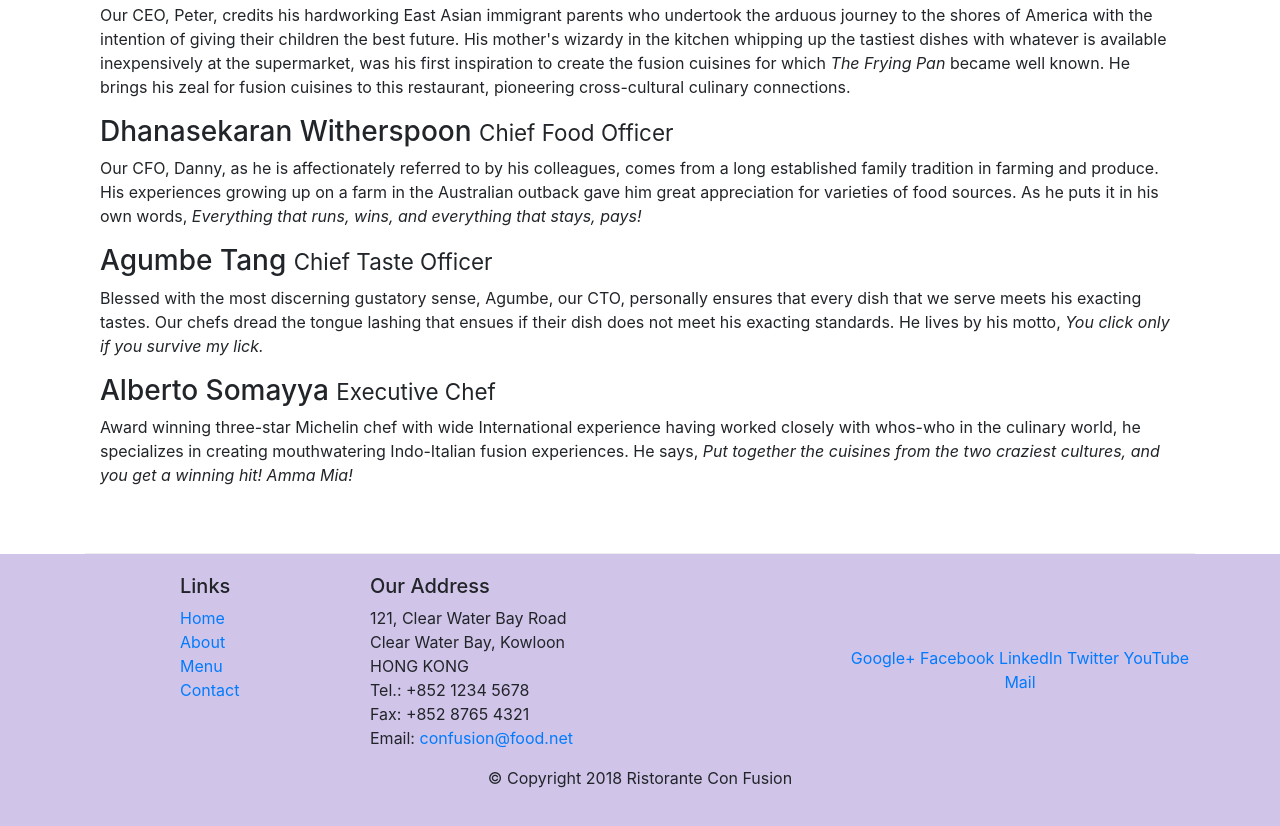
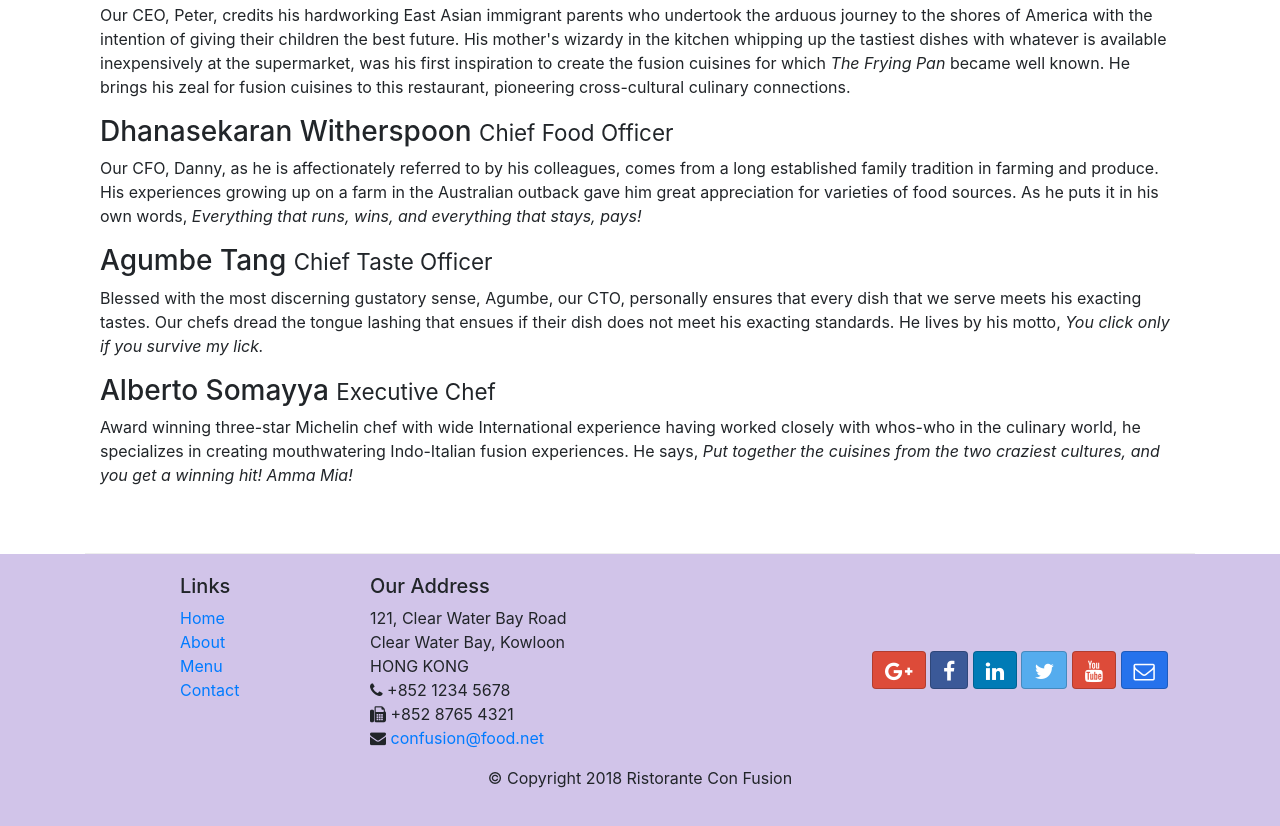
Before and after one commit to ivanseibel/conFusion, a website: page aboutus.html in a window 1280 px wide. Shown: the part 1000-1826 px from the top of the page. Drawn offline with nearby package versions, Linux system fonts and the light colour scheme.

Commit message:
Icon Fonts

```diff
--- a/aboutus.html
+++ b/aboutus.html
@@ -10,6 +10,8 @@
   <!-- Bootstrap CSS -->
   <link rel="stylesheet" href="node_modules/bootstrap/dist/css/bootstrap.min.css">
   <link rel="stylesheet" href="css/styles.css">
+  <link rel="stylesheet" href="node_modules/font-awesome/css/font-awesome.min.css">
+  <link rel="stylesheet" href="node_modules/bootstrap-social/bootstrap-social.css">
   <title>Ristorante Con Fusion: About Us</title>
 
 </head>
@@ -27,16 +29,24 @@
       <div class="collapse navbar-collapse mr-auto" id="Navbar">
         <ul class="navbar-nav ">
           <li class="nav-item">
-            <a href="./index.html" class="nav-link">Home</a>
+            <a href="./index.html" class="nav-link">
+              <i class="fa fa-home fa-lg"></i> Home
+            </a>
           </li>
           <li class="nav-item active">
-            <a href="#" class="nav-link">About</a>
+            <a href="#" class="nav-link">
+              <i class="fa fa-info fa-lg"></i> About
+            </a>
           </li>
           <li class="nav-item">
-            <a href="#" class="nav-link">Menu</a>
+            <a href="#" class="nav-link">
+              <i class="fa fa-list fa-lg"></i> Menu
+            </a>
           </li>
           <li class="nav-item">
-            <a href="#" class="nav-link">Contact</a>
+            <a href="#" class="nav-link">
+              <i class="fa fa-address-card fa-lg"></i> Contact
+            </a>
           </li>
         </ul>
 
@@ -139,19 +149,31 @@
             121, Clear Water Bay Road<br>
             Clear Water Bay, Kowloon<br>
             HONG KONG<br>
-            Tel.: +852 1234 5678<br>
-            Fax: +852 8765 4321<br>
-            Email: <a href="mailto:confusion@food.net">confusion@food.net</a>
+            <i class="fa fa-phone"></i> +852 1234 5678<br>
+            <i class="fa fa-fax"></i> +852 8765 4321<br>
+            <i class="fa fa-envelope"></i> <a href="mailto:confusion@food.net">confusion@food.net</a>
           </address>
         </div>
         <div class="col-12 col-sm-4 align-self-center">
           <div class="text-center">
-            <a href="http://google.com/+">Google+</a>
-            <a href="http://www.facebook.com/profile.php?id=">Facebook</a>
-            <a href="http://www.linkedin.com/in/">LinkedIn</a>
-            <a href="http://twitter.com/">Twitter</a>
-            <a href="http://youtube.com/">YouTube</a>
-            <a href="mailto:">Mail</a>
+            <a href="http://google.com/+" class="btn btn-google">
+              <i class="fa fa-google-plus fa-lg"></i>
+            </a>
+            <a href="http://www.facebook.com/profile.php?id=" class="btn btn-facebook">
+              <i class="fa fa-facebook fa-lg"></i>
+            </a>
+            <a href="http://www.linkedin.com/in/" class="btn btn-linkedin">
+              <i class="fa fa-linkedin fa-lg"></i>
+            </a>
+            <a href="http://twitter.com/" class="btn btn-twitter">
+              <i class="fa fa-twitter fa-lg"></i>
+            </a>
+            <a href="http://youtube.com/" class="btn btn-google">
+              <i class="fa fa-youtube fa-lg"></i>
+            </a>
+            <a href="mailto:" class="btn btn-microsoft">
+              <i class="fa fa-envelope-o fa-lg"></i>
+            </a>
           </div>
         </div>
       </div>
--- a/package.json
+++ b/package.json
@@ -15,6 +15,8 @@
   },
   "dependencies": {
     "bootstrap": "^4.0.0",
+    "bootstrap-social": "^5.1.1",
+    "font-awesome": "^4.7.0",
     "jquery": "^3.3.1",
     "popper.js": "^1.12.9"
   }
```
Also changed, not shown: index.html (+35 -13 lines), 1 other file.
